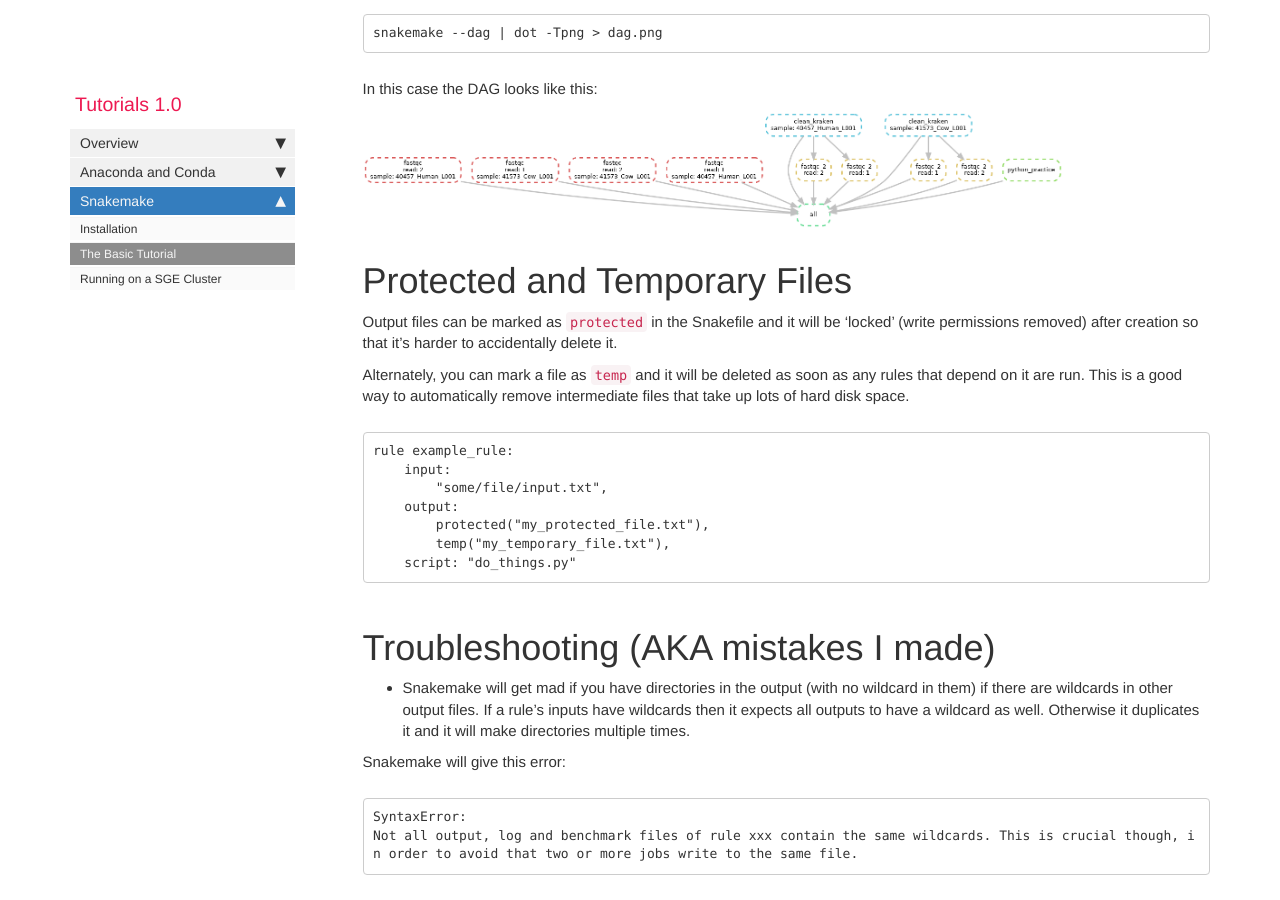
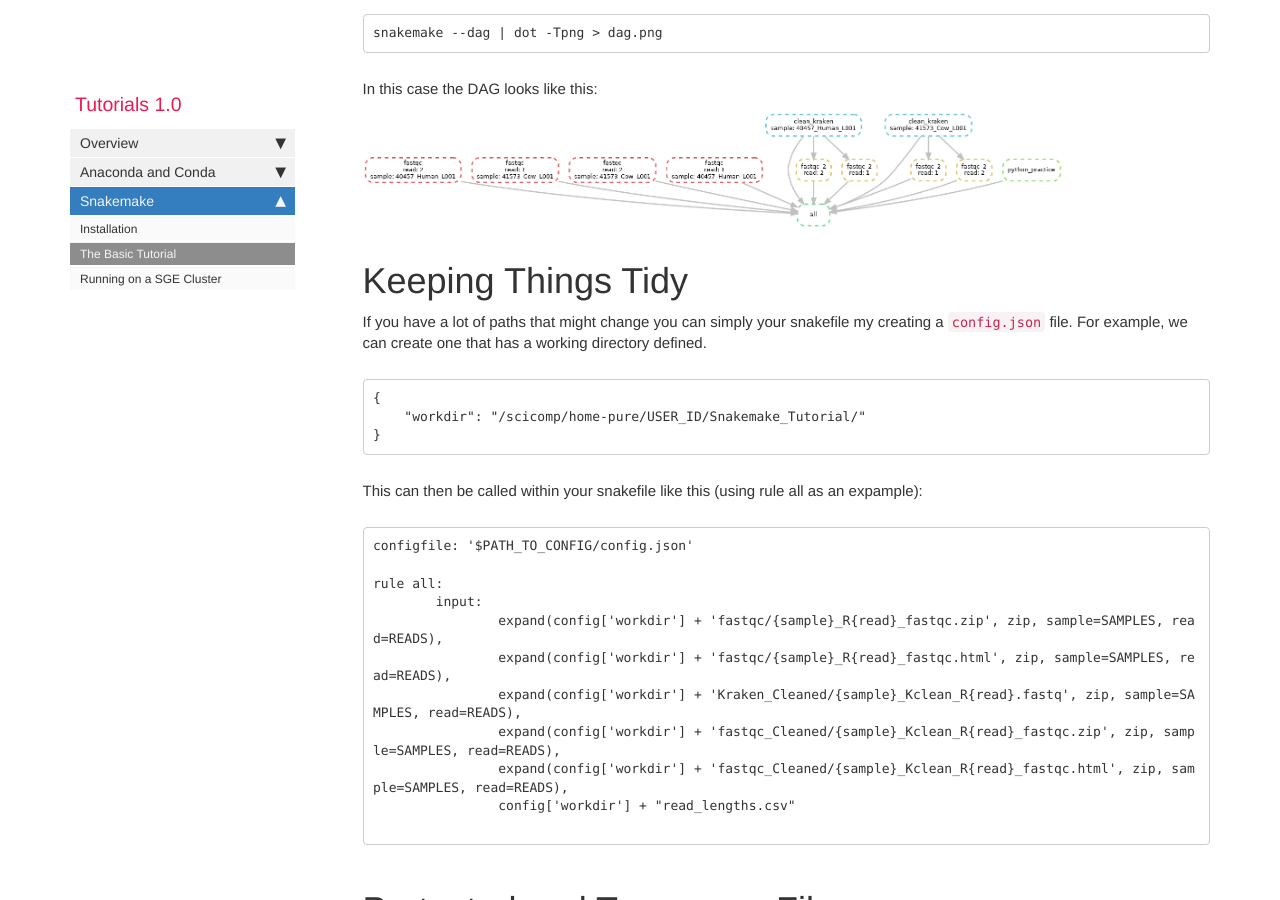
Before and after one commit to jvhagey/Tutorials, a Jekyll site: the page built from pages/mydoc/mydoc_Basic.md, in a window 1280 px wide and 900 px high, scrolled down 8930 px. Built offline with Jekyll 4.4.1, drawn with Linux system fonts in a browser that asks for light colours; comment, search, counter and statistics services are not loaded.

Commit message:
Update mydoc_Basic.md

````diff
--- a/pages/mydoc/mydoc_Basic.md
+++ b/pages/mydoc/mydoc_Basic.md
@@ -498,6 +498,34 @@ snakemake --dag | dot -Tpng > dag.png
 In this case the DAG looks like this:
 ![image of dag](/images/dag.png)
 
+# Keeping Things Tidy
+
+If you have a lot of paths that might change you can simply your snakefile my creating a `config.json` file. For example, we can create one that has a working directory defined.
+
+```
+{
+    "workdir": "/scicomp/home-pure/USER_ID/Snakemake_Tutorial/"
+}
+```
+
+This can then be called within your snakefile like this (using rule all as an expample):
+
+```
+configfile: '$PATH_TO_CONFIG/config.json'
+
+rule all:
+	input:
+		expand(config['workdir'] + 'fastqc/{sample}_R{read}_fastqc.zip', zip, sample=SAMPLES, read=READS),
+		expand(config['workdir'] + 'fastqc/{sample}_R{read}_fastqc.html', zip, sample=SAMPLES, read=READS),
+		expand(config['workdir'] + 'Kraken_Cleaned/{sample}_Kclean_R{read}.fastq', zip, sample=SAMPLES, read=READS),
+		expand(config['workdir'] + 'fastqc_Cleaned/{sample}_Kclean_R{read}_fastqc.zip', zip, sample=SAMPLES, read=READS),
+		expand(config['workdir'] + 'fastqc_Cleaned/{sample}_Kclean_R{read}_fastqc.html', zip, sample=SAMPLES, read=READS),
+		config['workdir'] + "read_lengths.csv"
+
+```
+
+
+
 # Protected and Temporary Files
 
 Output files can be marked as `protected` in the Snakefile and it will be 'locked' (write permissions removed) after creation so that it's harder to accidentally delete it.
````
